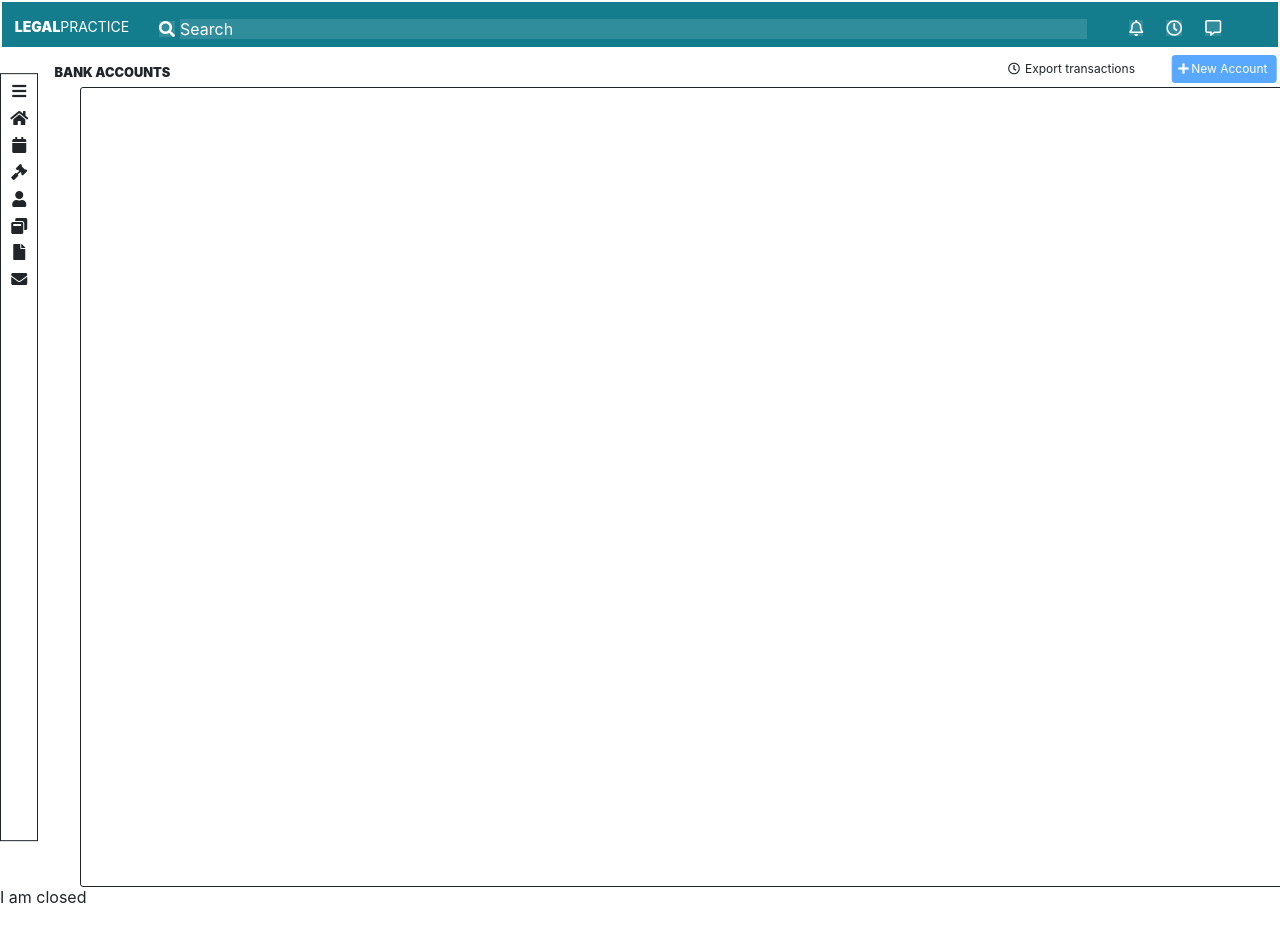
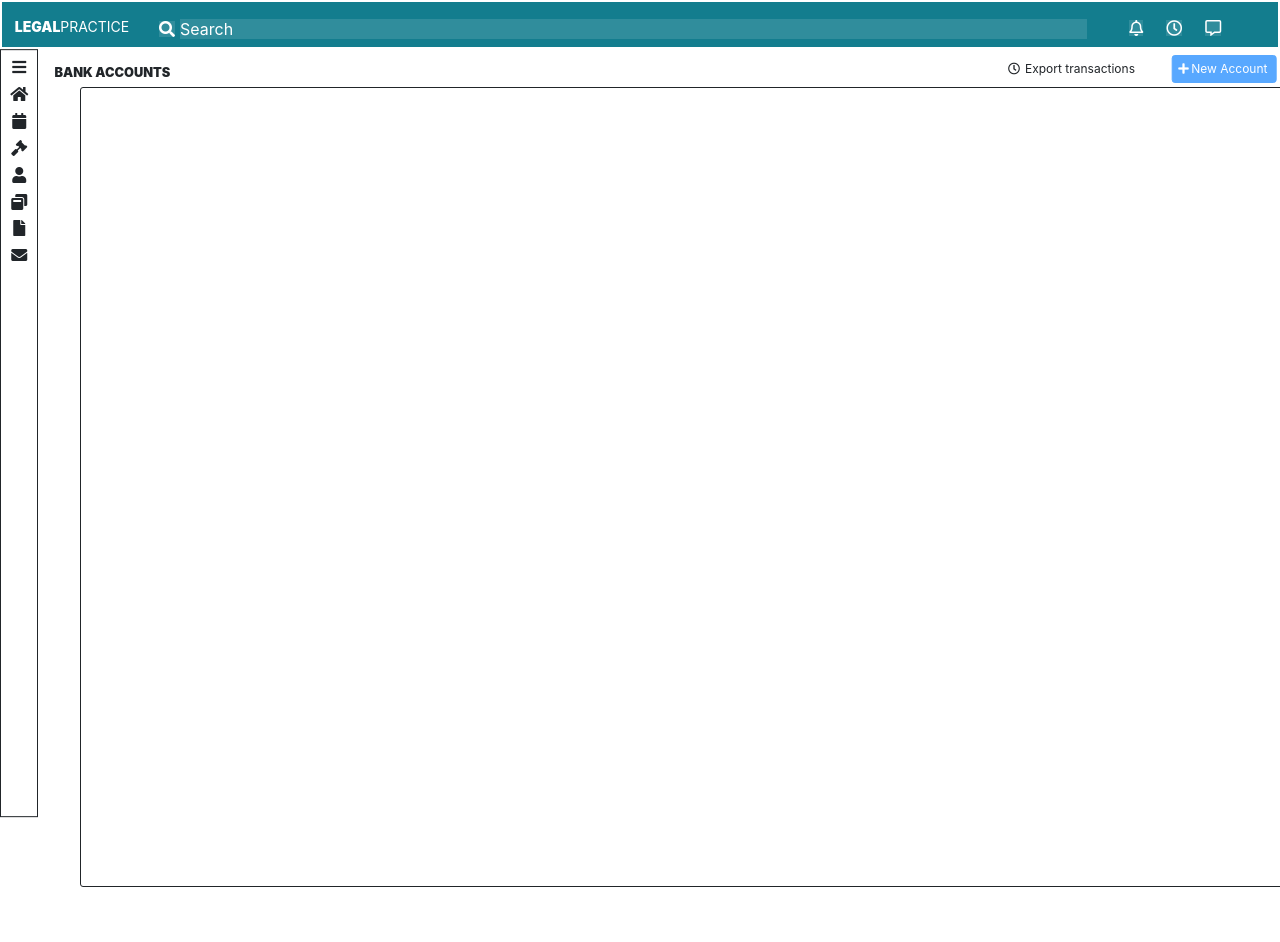
Before and after one commit to depstein92/savvy_hawk, a React app: page / in a window 1280 px wide. Shown: the top 942 px of the page. Built offline with nearby package versions, Linux system fonts and the light colour scheme.

Commit message:
added popover to schedule in leftsidebar component

```diff
--- a/package.json
+++ b/package.json
@@ -15,6 +15,7 @@
     "css-loader": "^2.1.0",
     "react": "^16.7.0",
     "react-anime": "^2.2.0",
+    "react-bootstrap": "^1.0.0-beta.5",
     "react-dom": "^16.7.0",
     "react-hot-loader": "^4.6.5",
     "webpack": "^4.29.1"
--- a/src/components/Home.tsx
+++ b/src/components/Home.tsx
@@ -12,7 +12,9 @@ export default class Home extends React.Component<{}, State>{
   constructor(props: {}){
     super(props)
 
-    this.state = { notifications: false }
+    this.state = {
+      notifications: false
+    }
   }
 
   openNotifications = () => {
--- a/src/components/LeftSideBar.tsx
+++ b/src/components/LeftSideBar.tsx
@@ -1,38 +1,49 @@
 import * as React from 'react';
+import { Popover, OverlayTrigger, ListGroup } from 'react-bootstrap';
 
 export default class LeftSideBar extends React.Component<{}, {}>{
   constructor(props: {}){
     super(props)
+  }
 
-  }
+  Popover = (
+    <div id="popover-basic"   style={{
+      backgroundColor: 'white',
+      padding: '2px',
+      color: 'black',
+      borderRadius: 3,
+      padding: '10px',
+      border: '1px solid grey'
+    }}>
+      <div>Action</div>
+      <div>Another Action</div>
+      <div>Something Else here</div>
+      <ListGroup variant="flush">
+        <ListGroup.Item>
+          Seperate Link
+        </ListGroup.Item>
+      </ListGroup>
+    </div>
+  );
 
   render(){
     return(
       <div className="left-sidebar">
-       <div>
-        <i className="fas fa-bars"></i>
-       </div>
-       <div>
-        <i className="fas fa-home"></i>
-       </div>
-       <div>
-       <i className="fa fa-calendar" aria-hidden="true"></i>
-       </div>
-       <div>
-        <i className="fa fa-gavel" aria-hidden="true"></i>
-       </div>
-       <div>
-        <i className="fa fa-user" aria-hidden="true"></i>
-       </div>
-       <div>
-       <i className="fa fa-window-restore" aria-hidden="true"></i>
-       </div>
-        <div>
-        <i className="fa fa-file" aria-hidden="true"></i>
-        </div>
-        <div>
-         <i className="fa fa-envelope" aria-hidden="true"></i>
-        </div>
+         <div><i className="fas fa-bars"></i></div>
+         <div><i className="fas fa-home"></i></div>
+         <OverlayTrigger
+           trigger="hover"
+           placement="right-start"
+           overlay={this.Popover}>
+           <div>
+            <i className="fa fa-calendar" aria-hidden="true"></i>
+           </div>
+         </OverlayTrigger>
+         <div><i className="fa fa-gavel" aria-hidden="true"></i></div>
+         <div><i className="fa fa-user" aria-hidden="true"></i></div>
+         <div><i className="fa fa-window-restore" aria-hidden="true"></i></div>
+         <div><i className="fa fa-file" aria-hidden="true"></i></div>
+         <div><i className="fa fa-envelope" aria-hidden="true"></i></div>
       </div>
     )
   }
--- a/src/components/Notifications.tsx
+++ b/src/components/Notifications.tsx
@@ -7,7 +7,7 @@ interface State{
 }
 
 interface Props{
-  notifications: boolean;
+  notifications?: boolean;
 }
 
 export default class Notifications extends React.Component<Props, State>{
@@ -43,27 +43,45 @@ export default class Notifications extends React.Component<Props, State>{
   openNotifications = () => {
     return(
       <div className="notifications" ref={"notifications"}>
-        <div onClick={this.transitionClose}>
-         Exit
+        <div className="notifications__heading">
+         <div className="notifications__heading--title">
+           Notifications
+         </div>
+         <i
+          className="fas fa-window-close"
+          onClick={this.transitionClose}></i>
         </div>
+        <div>
+          <ul className="list-group">
+            <li className="list-group-item">
+            Cras justo odio
+            </li>
+            <li className="list-group-item">
+            Dapibus ac facilisis in
+            </li>
+            <li className="list-group-item">
+            Morbi leo risus
+            </li>
+            <li className="list-group-item">
+            Porta ac consectetur ac
+            </li>
+            <li className="list-group-item">
+            Vestibulum at eros
+            </li>
+         </ul>
+       </div>
       </div>
     )
   }
 
   closeNotificatons = () => {
     return(
-      <div>
-        <div onClick={this.transitionClose}>
-         I am closed
-        </div>
-      </div>
+      <div />
     )
   }
 
   render(){
     const { openNotif, closeNotif } = this.state;
-    console.log('openNotif', this.state.openNotif);
-    console.log('closeNotif', this.state.closeNotif);
     return(
       <div>
        { openNotif && closeNotif ? this.openNotifications() : this.closeNotificatons() }
--- a/src/styles/layouts/bank-accounts.scss
+++ b/src/styles/layouts/bank-accounts.scss
@@ -5,6 +5,10 @@
 
   &__header{
     display: flex;
+    -webkit-box-flex: 1;
+    -webkit-flex: 1;
+    -moz-box-flex: 1;
+    -ms-flex: 1;
     justify-content: flex-end;
     margin-left: 5%;
     height: 5vh;
--- a/src/styles/layouts/notifications.scss
+++ b/src/styles/layouts/notifications.scss
@@ -1,8 +1,41 @@
 .notifications{
-  background-color: aquamarine;
+  background-color: white;
   position: absolute;
   top: 95px;
   right: 0;
   width: 30%;
   height: 100vh;
+  border: 1px solid;
+  overflow-y: scroll;
+  direction: rtl;
+
+
+  &__heading{
+    display: flex;
+    flex-direction: row;
+    justify-content: flex-end;
+    align-items: center;
+    padding: 0px 10px;
+    background-color: rgb(211,211,211);
+    direction: ltr;
+    padding: 10px 10px;
+
+
+    &--title{
+      margin-right: auto;
+      font-weight: 600;
+      font-variant-caps: all-small-caps;
+      font-size: 20px;
+    }
+
+    i{
+      &:hover{
+        cursor: pointer;
+      }
+    }
+  }
+
+  .list-group{
+   transform: translateX(20px) translateY(20px);
+  }
 }
--- a/src/styles/layouts/sidebar.scss
+++ b/src/styles/layouts/sidebar.scss
@@ -16,4 +16,7 @@
       cursor: pointer;
     }
   }
+
+
+
 }
```
